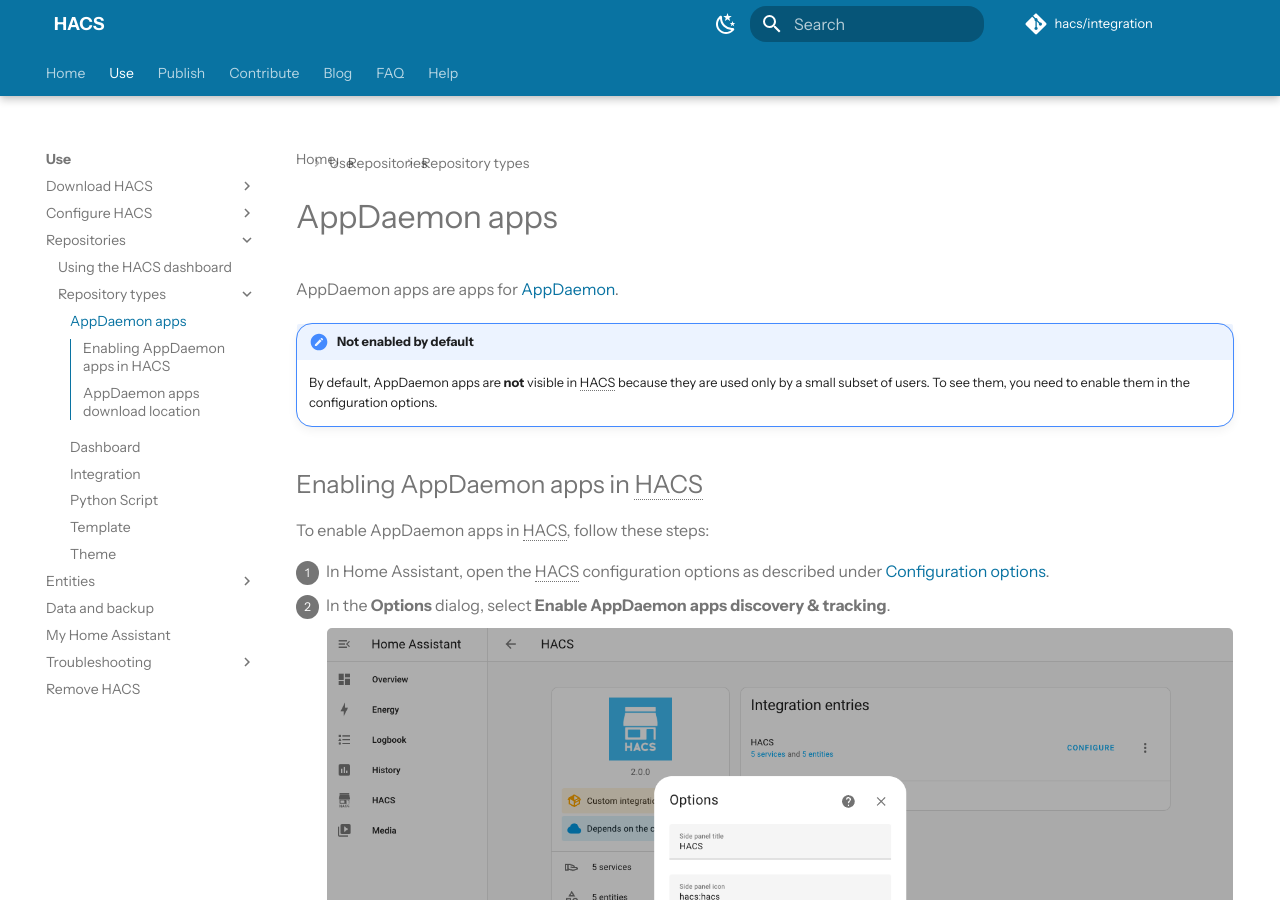
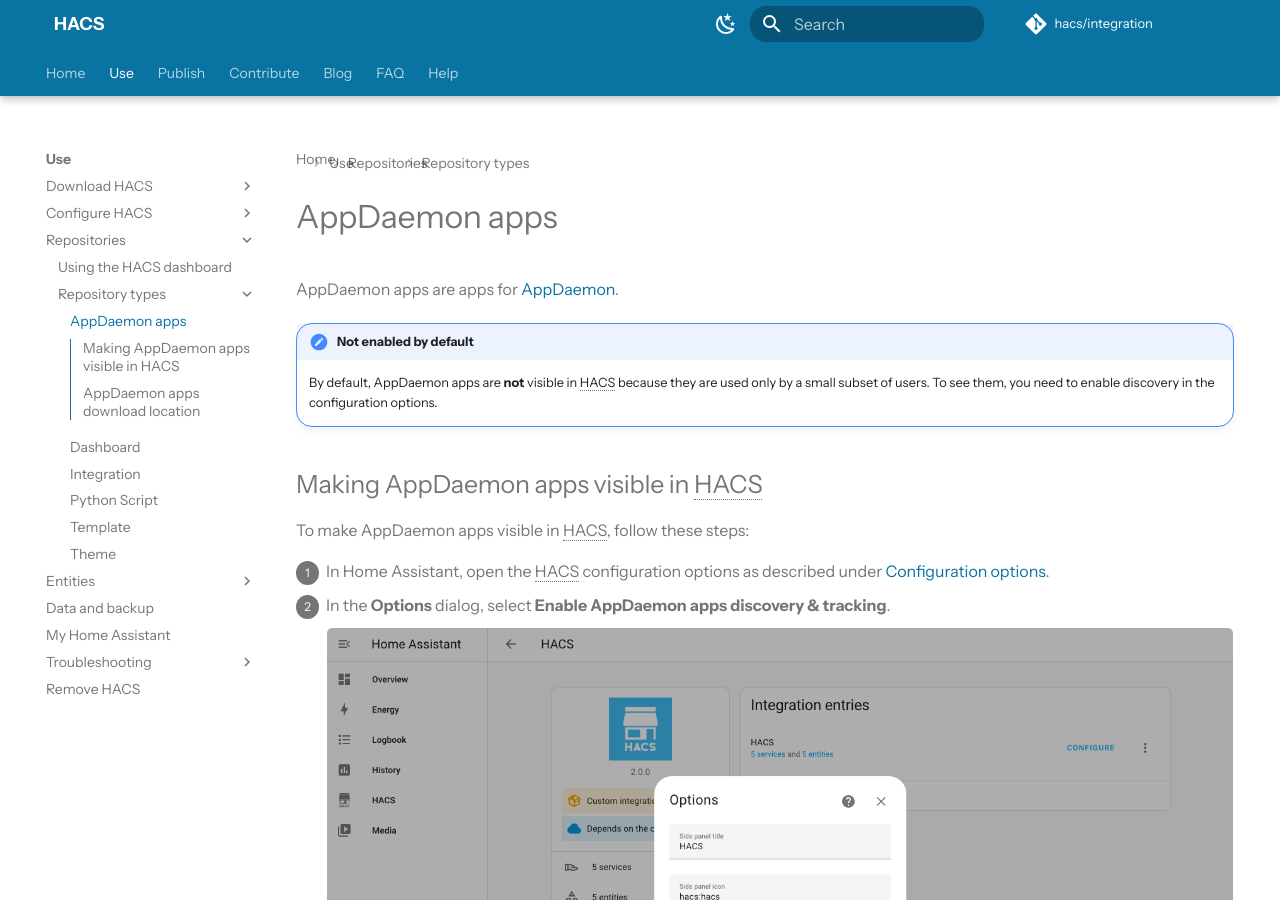
Before and after one commit to hacs/documentation, an MkDocs documentation site: the page built from source/docs/use/manage/type/appdaemon.md, in a window 1280 px wide and 900 px high. Built offline with MkDocs 1.6.1 and Material for MkDocs 9.7.7, drawn with Linux system fonts in a browser that asks for light colours; some web fonts are replaced; plug-ins that fetch from the network failed and are left out; comment, search, counter and statistics services are not loaded.

Commit message:
Apply suggestions from code review

```diff
--- a/source/docs/use/manage/type/appdaemon.md
+++ b/source/docs/use/manage/type/appdaemon.md
@@ -5,12 +5,15 @@ title: AppDaemon apps
 AppDaemon apps are apps for [AppDaemon](https://appdaemon.readthedocs.io/en/stable/).
 
 !!! abscract "Not enabled by default"
-    By default, AppDaemon apps are **not** visible in HACS because they are used only by a small subset of users. To see them, you need to enable them in the configuration options.
+    By default, AppDaemon apps are **not** visible in HACS because they are used only by a small subset of users. To see them, you need to enable discovery in the configuration options.
 
 
-## Enabling AppDaemon apps in HACS
 
-To enable AppDaemon apps in HACS, follow these steps:
+## Making AppDaemon apps visible in HACS
+
+
+To make AppDaemon apps visible in HACS, follow these steps:
+
 
 1. In Home Assistant, open the HACS configuration options as described under [Configuration options](/docs/use/configuration/options.md).
 2. In the **Options** dialog, select **Enable AppDaemon apps discovery & tracking**.
```
